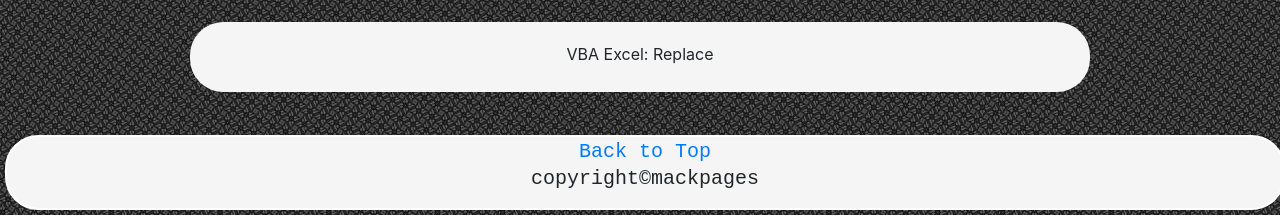
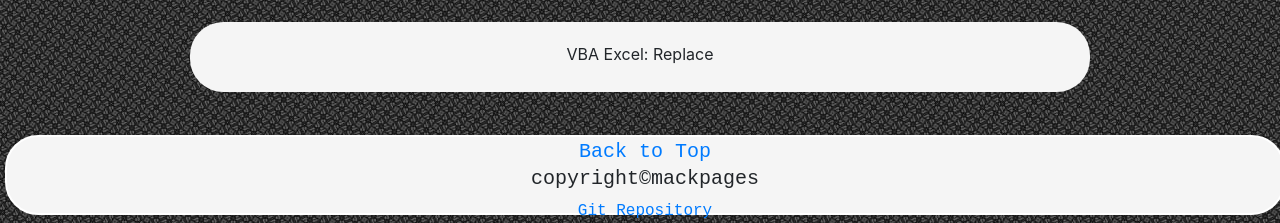
Before and after one commit to jpm96744/vbatutorials, a plain HTML site: page Content/advanced.html in a window 1280 px wide. Shown: the part 9272-9495 px from the top of the page. Drawn offline with nearby package versions, Linux system fonts and the light colour scheme.

Commit message:
Second Commit

```diff
--- a/Content/advanced.html
+++ b/Content/advanced.html
@@ -253,13 +253,16 @@
 
           <!--footer-->
           <br>
-          <footer style="position: relative; height: 75px;">
+          <footer style="position: relative; height: 80px;">
             <div class="center" style="font-size: 15pt; font-family: monospace;">
                 <a href="#top">Back to Top</a>
             </div>
             <div class="center">
               <h2>copyright&copy;mackpages</h2>
             </div>
+            <div class="center">
+                <a href="https://github.com/jpm96744/vbatutorials.git">Git Repository</a>
+              </div>
         </footer>
 
         <script src="https://code.jquery.com/jquery-3.3.1.slim.min.js" integrity="sha384-q8i/X+965DzO0rT7abK41JStQIAqVgRVzpbzo5smXKp4YfRvH+8abtTE1Pi6jizo" crossorigin="anonymous"></script>
--- a/Styles/styles.css
+++ b/Styles/styles.css
@@ -7,7 +7,7 @@ footer {
     bottom: 5px;
     right: 5px;
     left: 5px;
-    height: 30px;
+    height: 50px;
     border-radius: 25pt;
     border: solid 2px white;
     background-color: whitesmoke;
```
Also changed, not shown: Content/beginner.html (+4 -1 lines), Content/instructors.html (+4 -1 lines), Content/intermediate.html (+4 -1 lines), index.html (+3 -0 lines).
